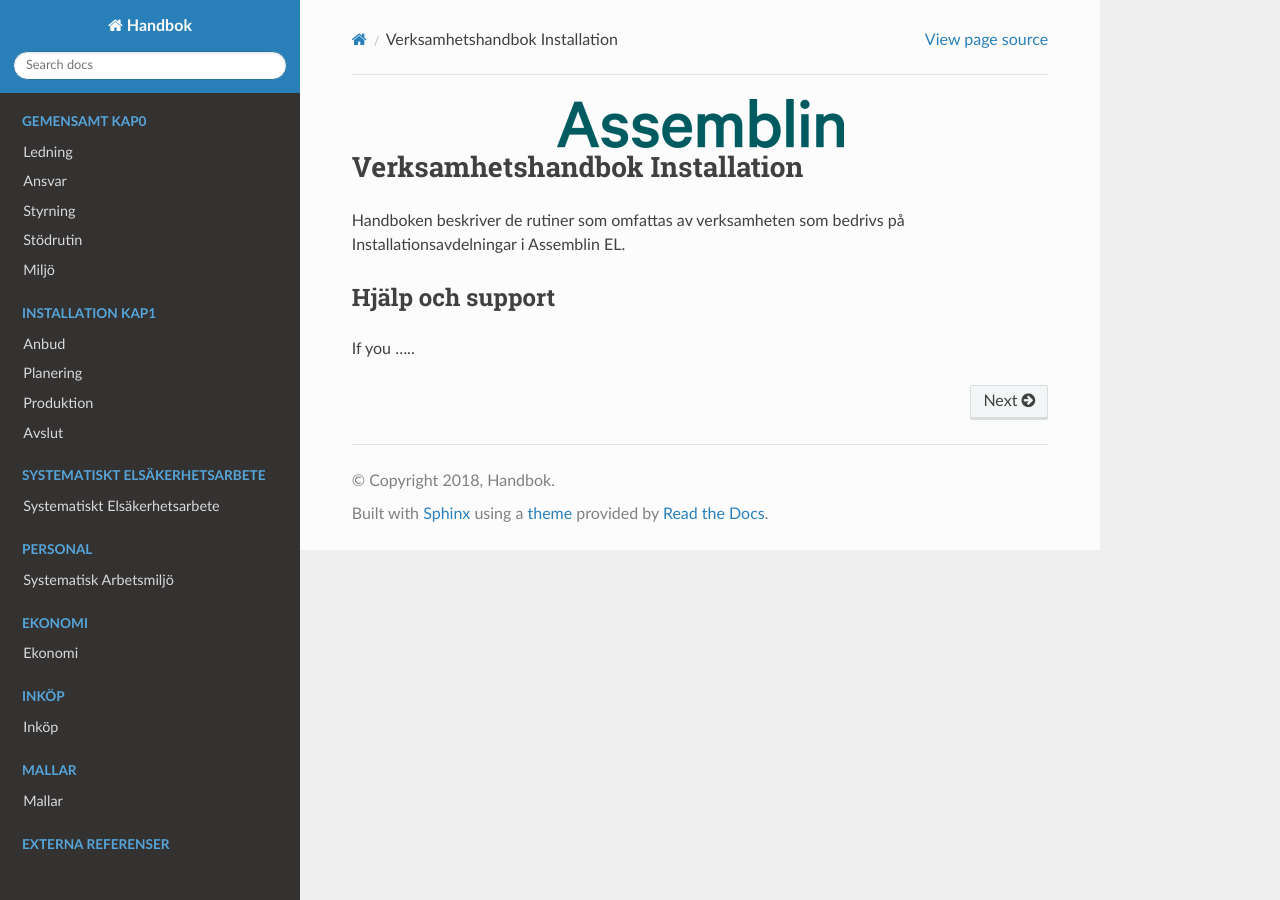
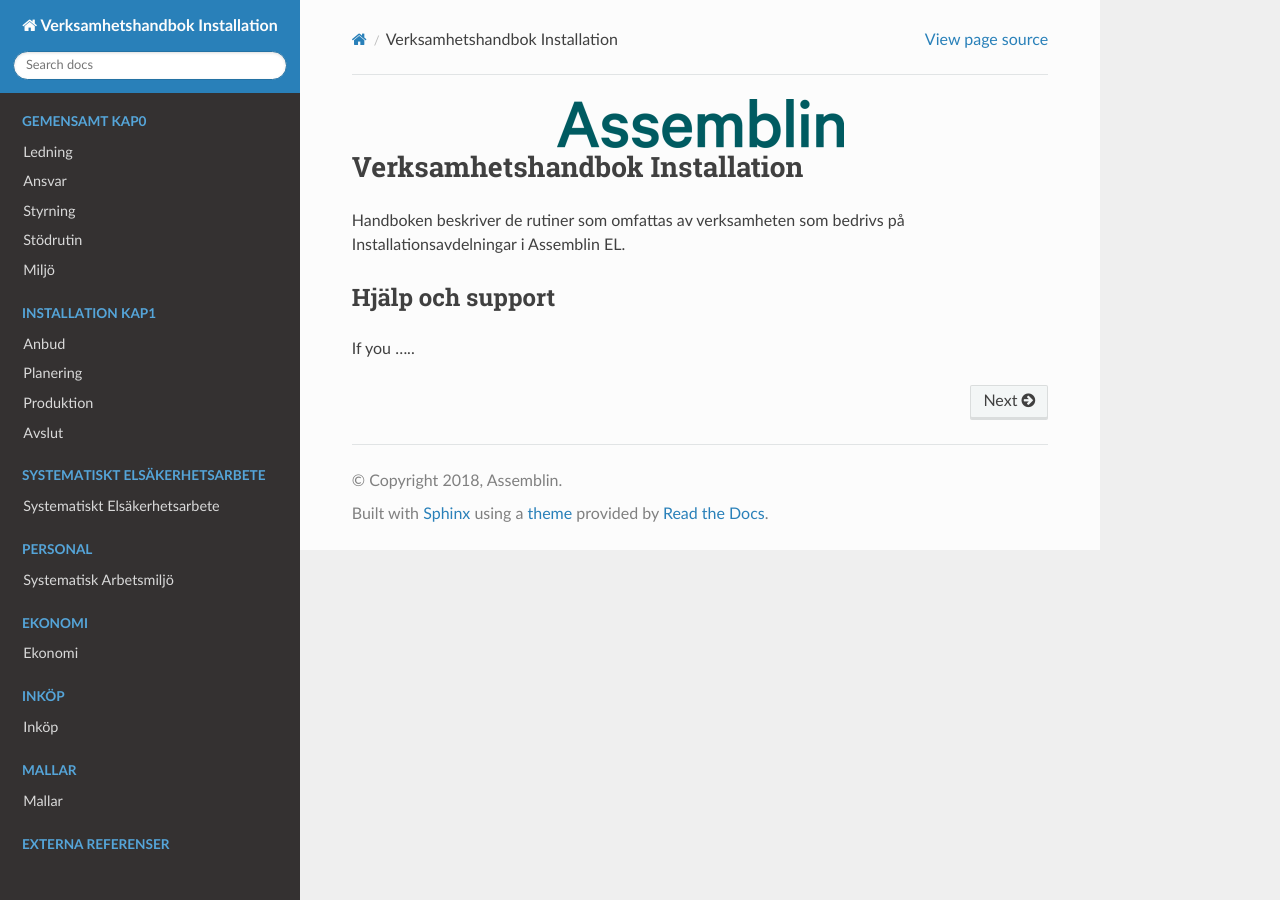
Before and after one commit to TomasAssemblinEL/NEXTDok, a Sphinx documentation site: the page built from docs/index.rst, in a window 1280 px wide. Built offline with Sphinx 7.4.7 and the Read the Docs theme 2.0.0, drawn with Linux system fonts in a browser that asks for light colours; pages that are not in the unit, such as notebooks, are missing from menus.

Commit message:
Update conf.py

```diff
--- a/docs/conf.py
+++ b/docs/conf.py
@@ -19,9 +19,9 @@
 
 # -- Project information -----------------------------------------------------
 
-project = u'Handbok'
-copyright = u'2018, Handbok'
-author = u'Handbok'
+project = u'Verksamhetshandbok Installation'
+copyright = u'2018, Assemblin'
+author = u'Tomas Johansson'
 
 # The short X.Y version
 version = u''
@@ -101,7 +101,7 @@ html_static_path = ['_static']
 # -- Options for HTMLHelp output ---------------------------------------------
 
 # Output file base name for HTML help builder.
-htmlhelp_basename = 'Handbokdoc'
+htmlhelp_basename = 'Verksamhetshandbok'
 
 
 # -- Options for LaTeX output ------------------------------------------------
@@ -128,7 +128,7 @@ latex_elements = {
 # (source start file, target name, title,
 #  author, documentclass [howto, manual, or own class]).
 latex_documents = [
-    (master_doc, 'Handbok.tex', u'Handbok Documentation',
+    (master_doc, 'Handbok.tex', u'Verksamhetshandbok Installation',
      u'Handbok', 'manual'),
 ]
 
```
